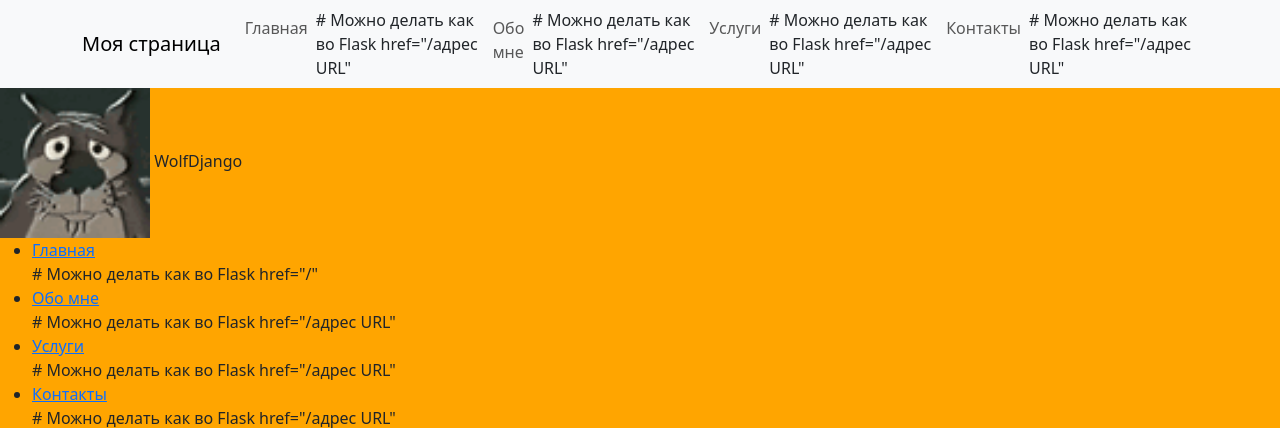
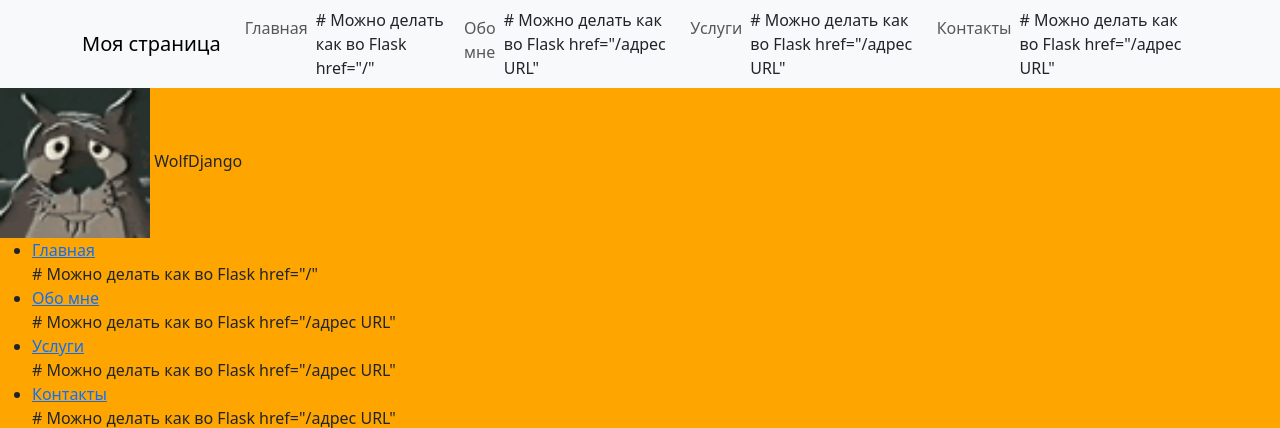
Before and after one commit to Jeff555max/DJ_03_Django_DB, a Django app: page /about/ in a window 1280 px wide. Shown: the top 428 px of the page. Run offline with Django 5.2, Linux system fonts and the light colour scheme.

Commit message:
Update code 3

```diff
--- a/ZeroCoder/main/templates/main/menu.html
+++ b/ZeroCoder/main/templates/main/menu.html
@@ -6,7 +6,7 @@
         </button>
         <div class="collapse navbar-collapse" id="navbarNav">
             <ul class="navbar-nav">
-                <li class="nav-item"><a class="nav-link" href="{% url 'home' %}">Главная</a></li> # Можно делать как во Flask href="/адрес URL"
+                <li class="nav-item"><a class="nav-link" href="{% url 'home' %}">Главная</a></li> # Можно делать как во Flask href="/"
                 <li class="nav-item"><a class="nav-link" href="{% url 'about us' %}">Обо мне</a></li> # Можно делать как во Flask href="/адрес URL"
                 <li class="nav-item"><a class="nav-link" href="{% url 'Uslugi' %}">Услуги</a></li> # Можно делать как во Flask href="/адрес URL"
                 <li class="nav-item"><a class="nav-link" href="{% url 'мои контакты' %}">Контакты</a></li> # Можно делать как во Flask href="/адрес URL"
```
